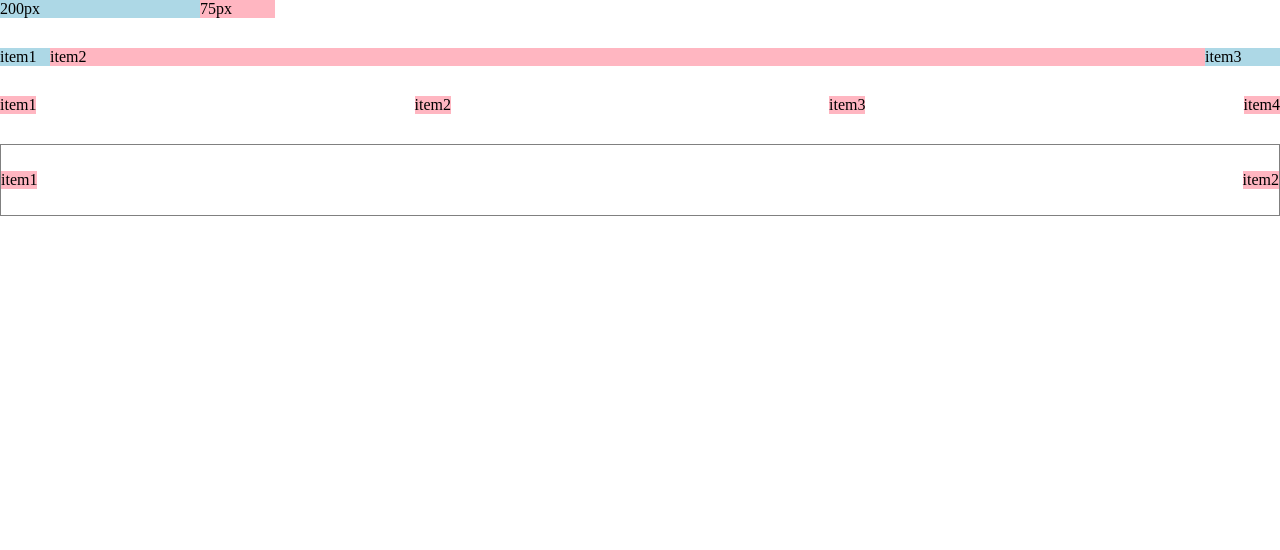
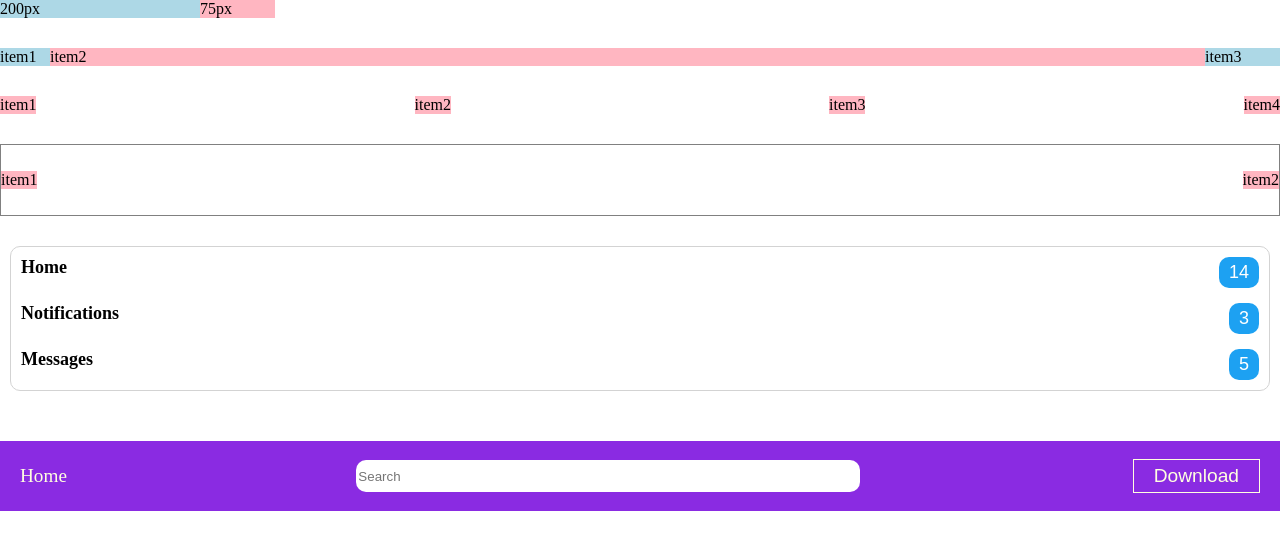
Before and after one commit to gcintir/web-development, a plain HTML site: page html-css/intro-to-html/flexbox-exercise.html in a window 1280 px wide. Drawn offline with Linux system fonts and the light colour scheme.

Commit message:
css flexbox exercise

```diff
--- a/html-css/intro-to-html/flexbox-exercise.html
+++ b/html-css/intro-to-html/flexbox-exercise.html
@@ -1,10 +1,12 @@
 <!DOCTYPE html>
 <html lang="en">
+
 <head>
     <meta charset="UTF-8">
     <meta name="viewport" content="width=device-width, initial-scale=1.0">
     <title>Flexbox Exercise</title>
 </head>
+
 <body style="
     margin: 0;
 ">
@@ -111,5 +113,158 @@
             item2
         </div>
     </div>
+
+
+    <div style="
+    display: flex;
+    flex-direction: column;
+    margin-top: 30px;
+    margin-left: 10px;
+    margin-right: 10px;
+    padding: 10px;
+    border: 1px solid lightgray;
+    border-radius: 10px;
+    ">
+
+        <div style="
+        display: flex;
+        flex-direction: row;
+        justify-content: space-between;
+        margin-bottom: 15px;
+        ">
+            <div style="">
+                <span style="
+                    font-weight: bold;
+                    font-size: large;
+                    ">Home</span>
+            </div>
+
+            <div>
+                <button style="
+                    border: none;
+                    background-color: #1DA1F2;
+                    color: white;
+                    font-size: large;
+                    padding-left: 10px;
+                    padding-right: 10px;
+                    padding-top: 5px;
+                    padding-bottom: 5px;
+                    border-radius: 10px;
+                    ">14</button>
+            </div>
+        </div>
+
+        <div style="
+        display: flex;
+        flex-direction: row;
+        justify-content: space-between;
+        margin-bottom: 15px;
+        ">
+            <div style="">
+                <span style="
+                    font-weight: bold;
+                    font-size: large;
+                    ">Notifications</span>
+            </div>
+
+            <div>
+                <button style="
+                    border: none;
+                    background-color: #1DA1F2;
+                    color: white;
+                    font-size: large;
+                    padding-left: 10px;
+                    padding-right: 10px;
+                    padding-top: 5px;
+                    padding-bottom: 5px;
+                    border-radius: 10px;
+                    ">3</button>
+            </div>
+        </div>
+
+        <div style="
+        display: flex;
+        flex-direction: row;
+        justify-content: space-between;
+        ">
+            <div style="">
+                <span style="
+                    font-weight: bold;
+                    font-size: large;
+                    ">Messages</span>
+            </div>
+
+            <div>
+                <button style="
+                    border: none;
+                    background-color: #1DA1F2;
+                    color: white;
+                    font-size: large;
+                    padding-left: 10px;
+                    padding-right: 10px;
+                    padding-top: 5px;
+                    padding-bottom: 5px;
+                    border-radius: 10px;
+                    ">5</button>
+            </div>
+        </div>
+
+    </div>
+
+
+    <div style="
+        display: flex;
+        flex-direction: row;
+        margin-top: 50px;
+        justify-content: space-between;
+        background-color: blueviolet;
+        height: 70px;
+        align-items: center;
+    ">
+
+    <div style="
+        width: 60px;
+        color: lightyellow;
+        font-size: larger;
+        margin-left: 20px;
+    ">
+        Home
+    </div>
+
+    <div style="
+        margin-left: 50px;
+        margin-right: 50px;
+        width: 500px;
+    ">
+        <input type="text" placeholder="Search" style="
+            height: 30px;
+            border-radius: 10px;
+            border: none;
+            width: 100%;
+        ">
+    </div>
+
+    <div style="
+
+    ">
+        <button style="
+            background: blueviolet;
+            color: lightyellow;
+            font-size: larger;
+            border: 1px solid lightyellow;
+            padding-top: 5px;
+            padding-bottom: 5px;
+            padding-left: 20px;
+            padding-right: 20px;
+            margin-right: 20px;
+        ">
+            Download
+        </button>
+    </div>
+
+    </div>
+
+
 </body>
+
 </html>
```
